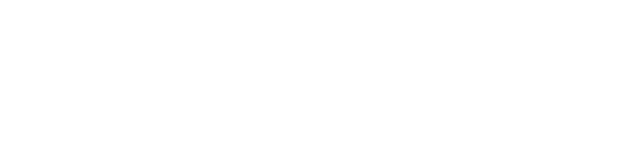
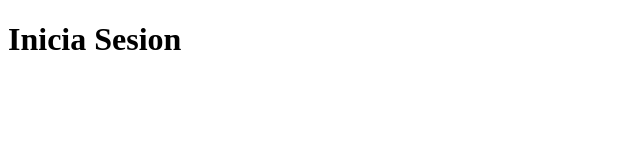
Before and after one commit to JhonJavier/pullrequest, a plain HTML site: page index.html in a window 1280 px wide. Shown: the whole page, without its empty margins (0-640 px from the left). Drawn offline with Linux system fonts and the light colour scheme.

Commit message:
Se añade el titulo de la pagina
Se añade el titulo de la pagina

```diff
--- a/index.html
+++ b/index.html
@@ -7,6 +7,6 @@
     <title>Facebook</title>
 </head>
 <body>
-
+    <h1>Inicia Sesion</h1>
 </body>
 </html>
```
